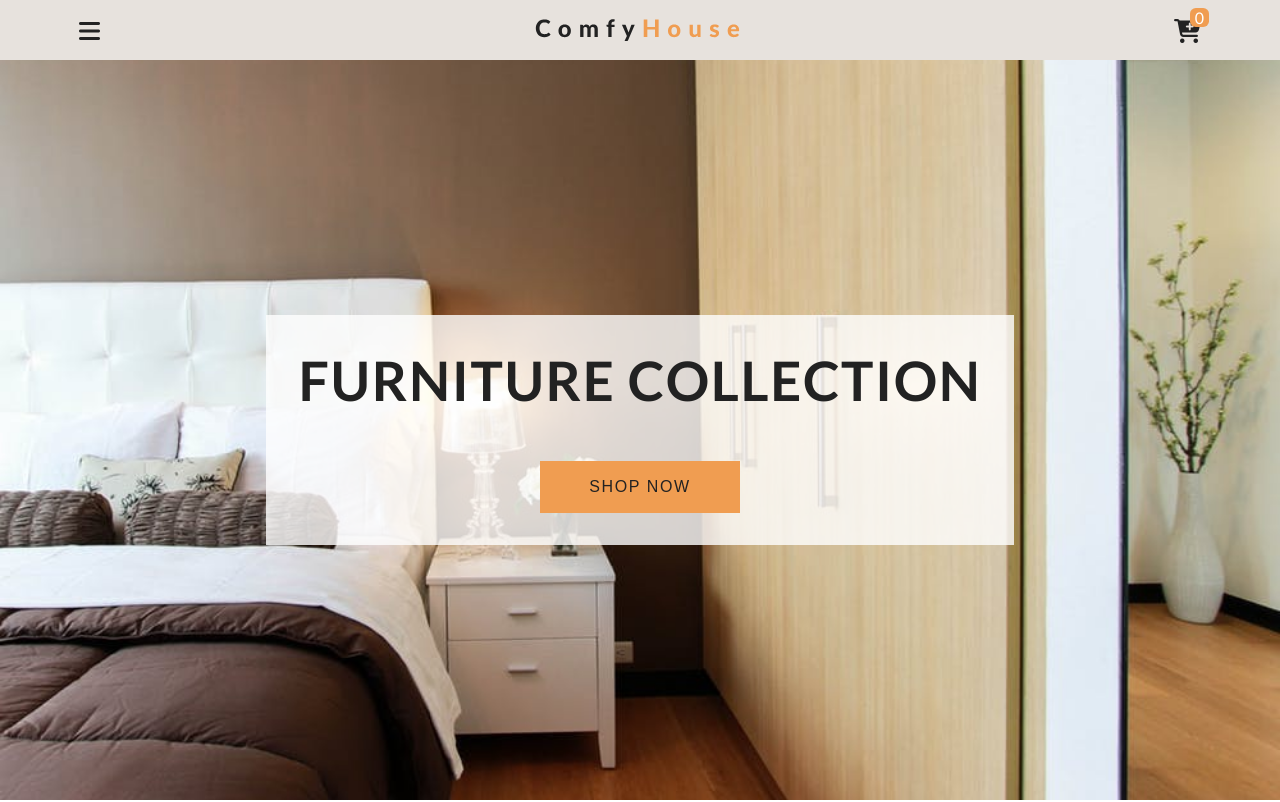
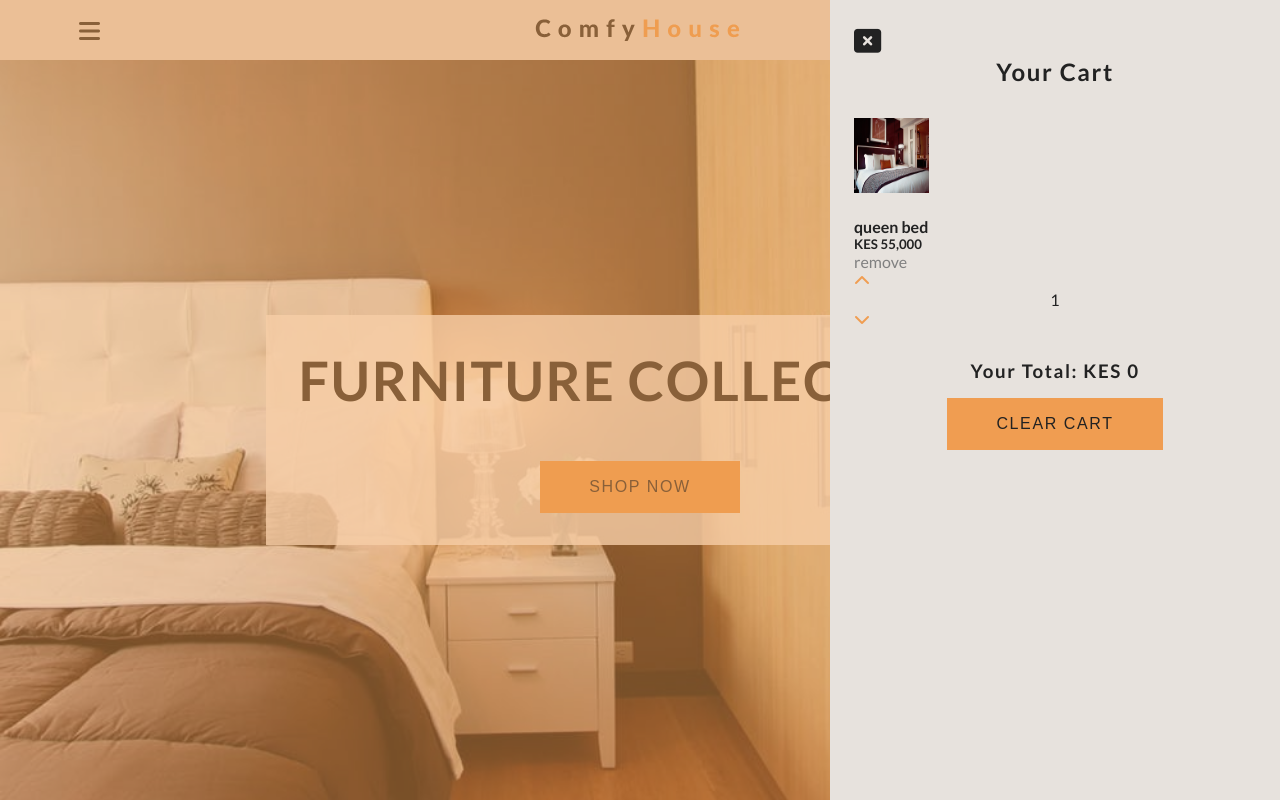
Before and after one commit to abraham-lincoln-okaalo/e-cart, a plain HTML site: page index.html in a window 1280 px wide. Shown: the top 802 px of the page. Drawn offline with Linux system fonts and the light colour scheme.

Commit message:
cart footer

```diff
--- a/index.html
+++ b/index.html
@@ -68,7 +68,21 @@
    <div class="cart-item">
     <img src="./images/product-1.jpeg" alt="product">
    </div>
+   <div>
+    <h4>queen bed</h4>
+    <h5>KES 55,000</h5>
+    <span class="remove-item">remove</span>
+   </div>
+   <div>
+    <i class="fas fa-chevron-up"></i>
+    <p class="item-amount">1</p>
+    <i class="fas fa-chevron-down"></i>
+   </div>
    <!-- cart item ends -->
+  </div>
+  <div class="cart-footer">
+   <h3>your total: KES <span class="cart-total">0</span></h3>
+   <button class="clear-cart banner-btn">clear cart</button>
   </div>
  </div>
 </div>
--- a/styles.css
+++ b/styles.css
@@ -175,7 +175,7 @@ body {
   transition: var(--mainTransition);
   background: rgb(240, 157, 81, 0.5);
   z-index: 2;
-  visibility: hidden;
+  /* visibility: hidden; */
 }
 .cart {
   position: fixed;
@@ -188,7 +188,7 @@ body {
   background: rgb(231, 226, 221);
   padding: 1.5rem;
   transition: var(--mainTransition);
-  transform: translateX(100%);
+  /* transform: translateX(100%); */
 }
 .showCart {
   transform: translateX(0);
```
